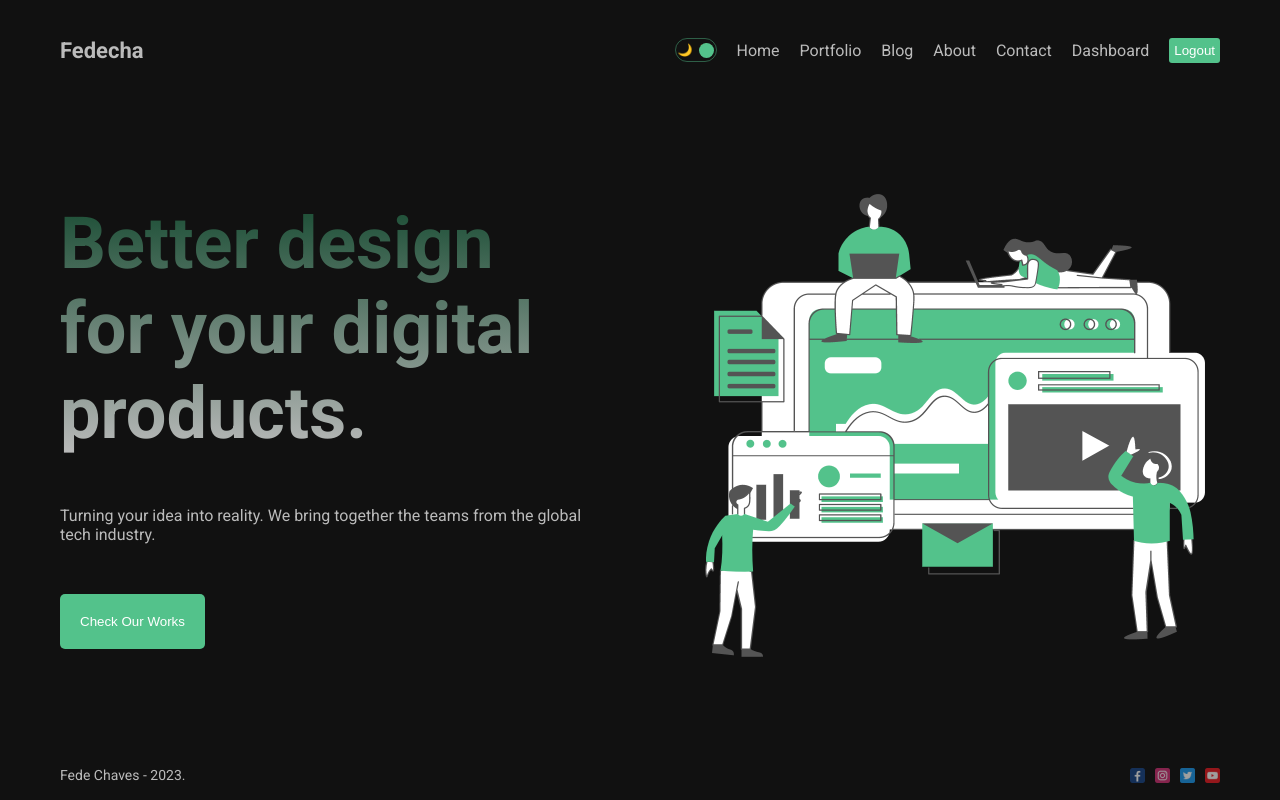
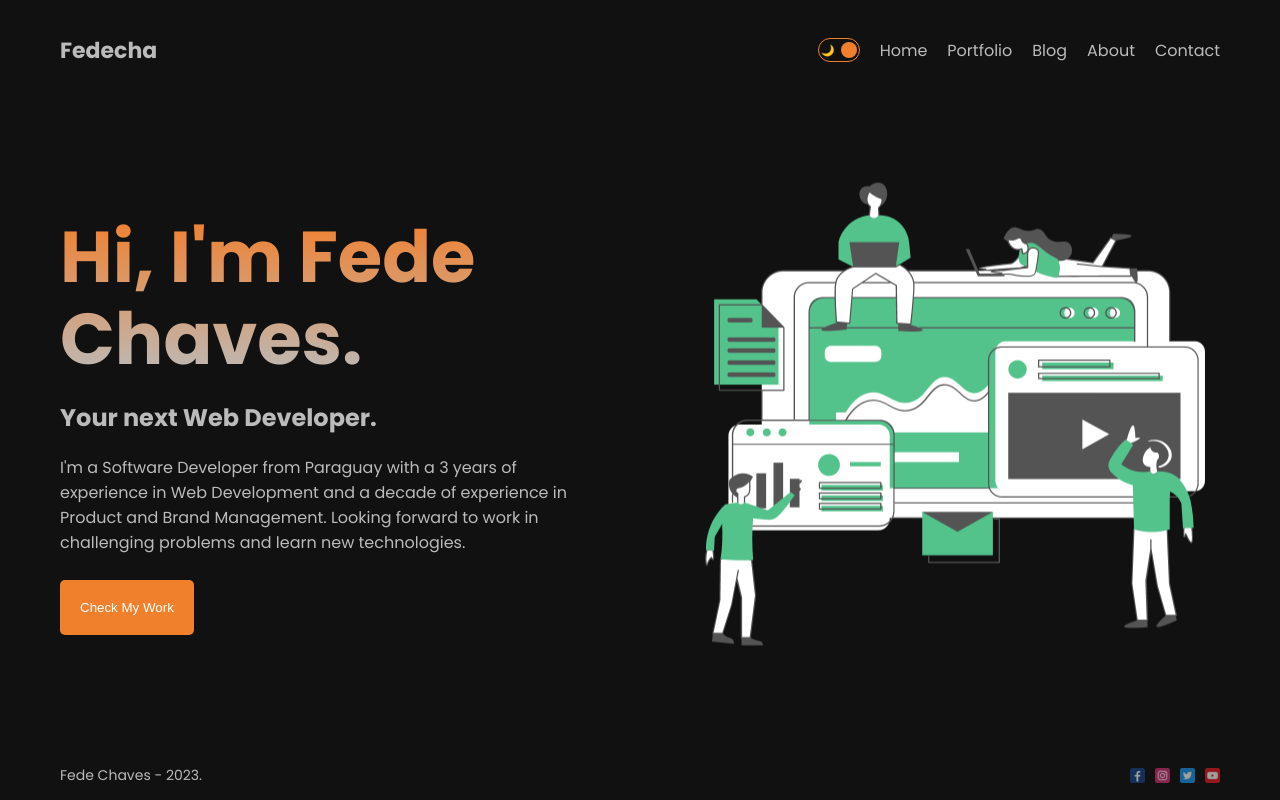
Before and after one commit to fedechaves/nextjs-personalws, a Next.js app: page / in a window 1280 px wide. Built offline with nearby package versions, Linux system fonts and the light colour scheme.

Commit message:
home page color change

```diff
--- a/src/app/layout.js
+++ b/src/app/layout.js
@@ -13,6 +13,13 @@ const roboto = Roboto({
   display: 'swap',
 })
 
+const poppins = Poppins({
+  weight: ['400', '700'],
+  style: ['normal', 'italic'],
+  subsets: ['latin'],
+  display: 'swap',
+})
+
 export const metadata = {
   title: 'Fede Chaves',
   description: 'Software Developer',
@@ -21,7 +28,7 @@ export const metadata = {
 export default function RootLayout({ children }) {
   return (
     <html lang="en">
-      <body className={roboto.className}>
+      <body className={poppins.className}>
         <ThemeProvider>
           <AuthProvider>
           <div className='container'>
--- a/src/app/page.jsx
+++ b/src/app/page.jsx
@@ -1,3 +1,4 @@
+/* eslint-disable react/no-unescaped-entities */
 import Image from 'next/image'
 import styles from './page.module.css'
 import Hero from 'public/hero.png'
@@ -7,12 +8,13 @@ export default function Home() {
   return (
     <div className={styles.container}>
       <div className={styles.item}>
-        <h1 className={styles.title}>Better design for your digital products.</h1>
+        <h1 className={styles.title}>Hi, I'm Fede Chaves.</h1>
+        <h2 className={styles.title2}>Your next Web Developer.</h2>
         <p className={styles.description}>
-          Turning your idea into reality. We bring together the teams from
-          the global tech industry.
+        I'm a Software Developer from Paraguay with a 3 years of experience in Web Development and a decade of experience in Product and Brand Management.
+        Looking forward to work in challenging problems and learn new technologies.
         </p>
-        <Button url="/portfolio" text="Check Our Works"/>
+        <Button url="/portfolio" text="Check My Work"/>
       </div>
       <div className={styles.item}>
         <Image src={Hero} alt="Hero" className={styles.img}/>
--- a/src/app/page.module.css
+++ b/src/app/page.module.css
@@ -8,12 +8,13 @@
   flex: 1;
   display: flex;
   flex-direction: column;
-  gap: 50px;
+  gap: 20px;
 }
 
 .title {
   font-size: 72px;
-  background: linear-gradient(to bottom, #194c33, #bbb);
+  line-height: 82px;
+  background: linear-gradient(to bottom, #f1802d, #bbb);
   background-clip: initial;
   -webkit-background-clip: text;
   -webkit-text-fill-color: transparent;
@@ -23,17 +24,17 @@
   width: 100%;
   height: 500px;
   object-fit: contain;
-  /* animation: move 3s infinite ease alternate; */
+  animation: move 3s infinite ease alternate;
 }
 
-/* @keyframes move {
+@keyframes move {
   from {
       transform: translateY(-15px);
   }
   to {
       transform: translateY(0px);
   }
-} */
+}
 
 .desc {
   font-size: 24px;
@@ -43,7 +44,7 @@
 .button {
   padding: 20px;
   cursor: pointer;
-  background-color: #53c28b;
+  background-color: #f1802d;
   border: none;
   border-radius: 5px;
   width: max-content;
--- a/src/components/Button/button.module.css
+++ b/src/components/Button/button.module.css
@@ -1,7 +1,8 @@
 .container {
     padding: 20px;
+    margin-top: 5px;
     cursor: pointer;
-    background-color: #53c28b;
+    background-color: #f1802d;
     border: none;
     border-radius: 5px;
     width: max-content;
--- a/src/components/DarkModeToggle/darkModeToggle.module.css
+++ b/src/components/DarkModeToggle/darkModeToggle.module.css
@@ -1,7 +1,7 @@
 .container{
   width: 42px;
   height: 24px;
-  border: 1.5px solid #53c28b70;
+  border: 1.5px solid #f1802d;
   border-radius: 30px;
   display: flex;
   align-items: center;
@@ -12,13 +12,13 @@
 }
 
 .icon{
-  font-size: 12px;
+  font-size: 11px;
 }
 
 .ball{
-  width: 15px;
-  height: 15px;
-  background-color: #53c28b;
+  width: 16px;
+  height: 16px;
+  background-color: #f1802d;
   border-radius: 50%;
   position: absolute;
 }
--- a/src/components/navbar/Navbar.jsx
+++ b/src/components/navbar/Navbar.jsx
@@ -31,11 +31,7 @@ const Navbar = () => {
           title: "Contact",
           url: "/contact",
         },
-        {
-          id: 6,
-          title: "Dashboard",
-          url: "/dashboard",
-        },
+
       ];
   return (
     <header className={styles.container}>
@@ -47,12 +43,7 @@ const Navbar = () => {
                 {link.title}
               </Link>
           ))}
-          <button className={styles.logout} onClick={() => {
-            console.log("logged out")
-          }}
-          >
-            Logout
-          </button>
+
         </div>
     </header>
 
```
